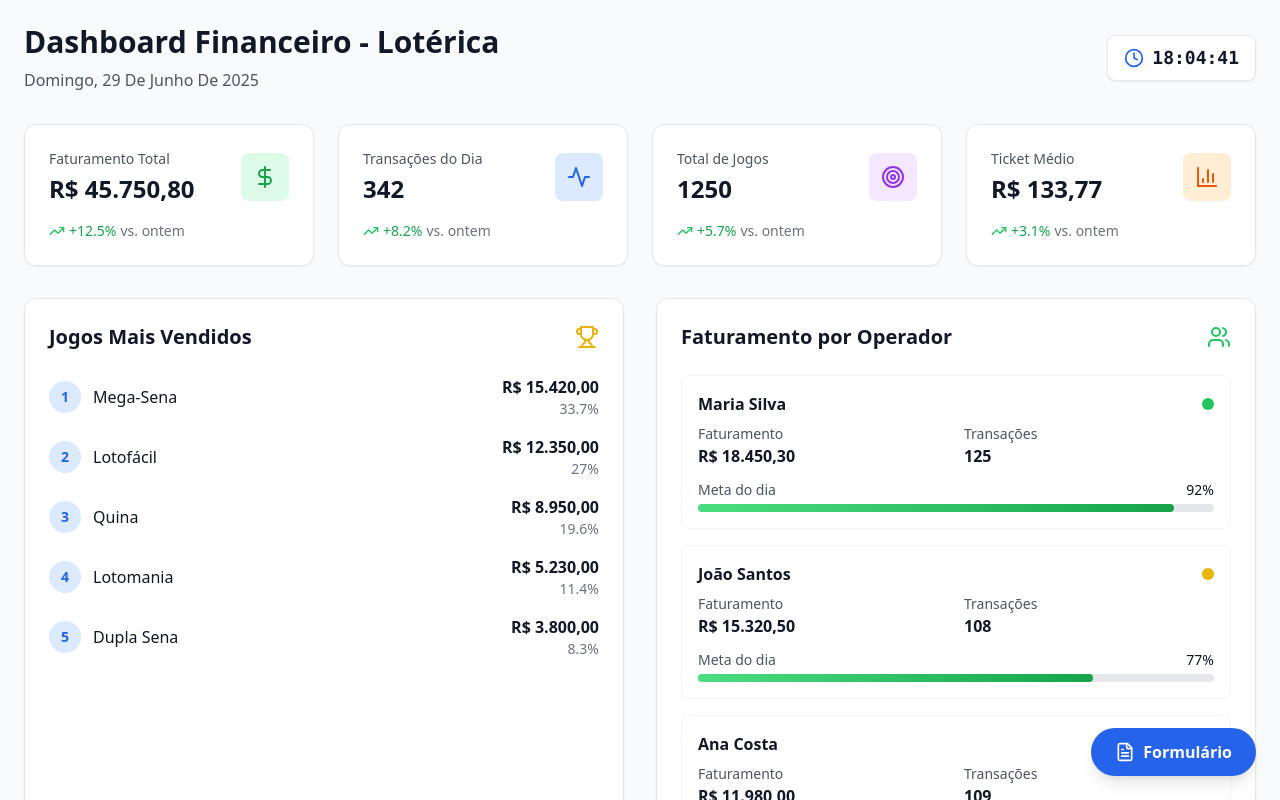
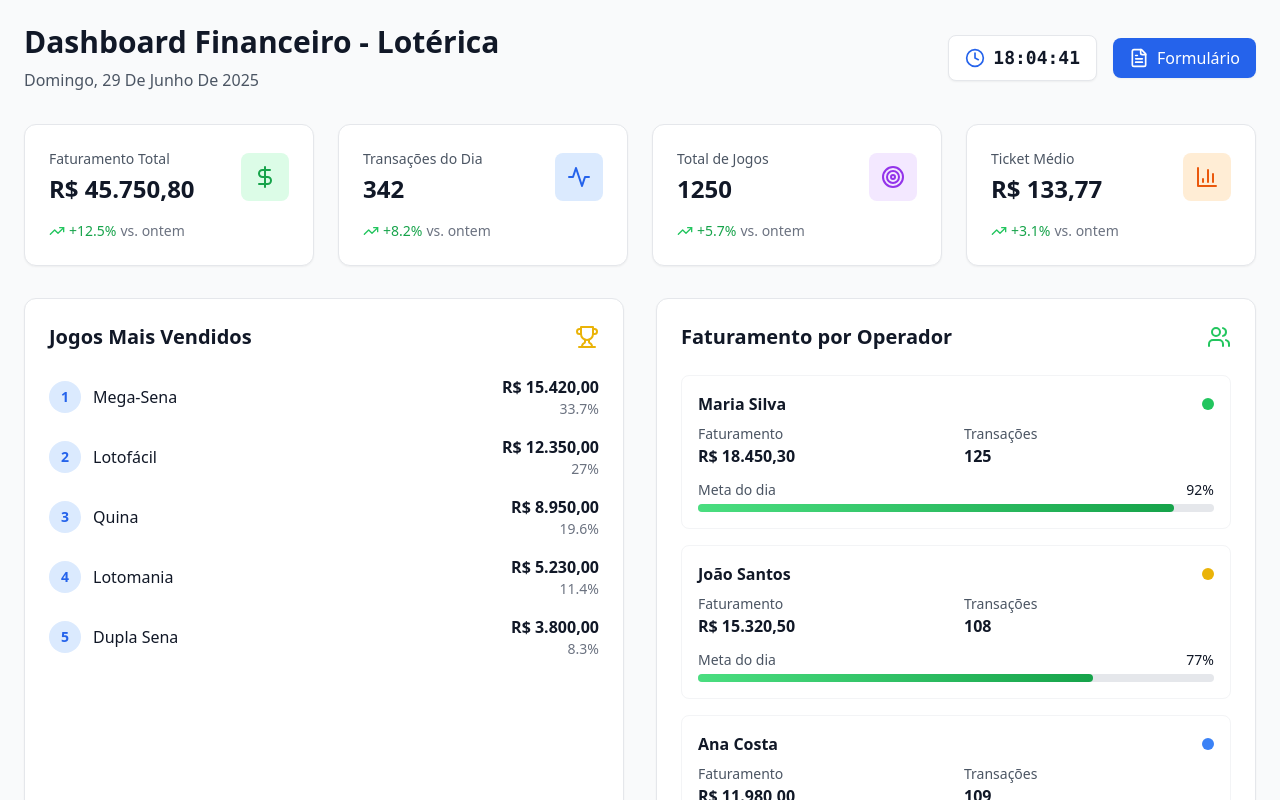
Before and after one commit to denisemarcelo22/RelatorioLoterica, a React (Vite) app: page / in a window 1280 px wide. Shown: the top 800 px of the page. Built offline with nearby package versions, Linux system fonts and the light colour scheme.

Commit message:
Mover Botão Formulário para o Cabeçalho

```diff
--- a/src/components/Dashboard.tsx
+++ b/src/components/Dashboard.tsx
@@ -9,9 +9,9 @@ import {
   Clock,
   Target,
   BarChart3,
-  Activity
+  Activity,
+  FileText
 } from 'lucide-react';
-import FormButton from './FormButton';
 import AuthModal from './AuthModal';
 import FormModal from './FormModal';
 
@@ -112,13 +112,17 @@ const Dashboard: React.FC = () => {
     setIsFormModalOpen(true);
   };
 
+  const handleLogout = () => {
+    setCurrentUser(null);
+  };
+
   return (
     <div className="min-h-screen bg-gray-50 p-6">
       <div className="max-w-7xl mx-auto">
         {/* Header */}
         <div className="mb-8">
-          <div className="flex flex-col md:flex-row md:items-center md:justify-between">
-            <div>
+          <div className="flex flex-col lg:flex-row lg:items-center lg:justify-between gap-4">
+            <div className="flex-1">
               <h1 className="text-3xl font-bold text-gray-900 mb-2">
                 Dashboard Financeiro - Lotérica
               </h1>
@@ -126,11 +130,44 @@ const Dashboard: React.FC = () => {
                 {formatDate(currentTime)}
               </p>
             </div>
-            <div className="mt-4 md:mt-0 flex items-center gap-2 bg-white px-4 py-2 rounded-lg shadow-sm border">
-              <Clock className="w-5 h-5 text-blue-600" />
-              <span className="text-lg font-mono font-semibold text-gray-900">
-                {formatTime(currentTime)}
-              </span>
+
+            <div className="flex flex-col sm:flex-row items-start sm:items-center gap-4">
+              {/* Current Time */}
+              <div className="flex items-center gap-2 bg-white px-4 py-2 rounded-lg shadow-sm border">
+                <Clock className="w-5 h-5 text-blue-600" />
+                <span className="text-lg font-mono font-semibold text-gray-900">
+                  {formatTime(currentTime)}
+                </span>
+              </div>
+
+              {/* User Info and Form Button */}
+              <div className="flex items-center gap-3">
+                {currentUser && (
+                  <div className="bg-white px-4 py-2 rounded-lg shadow-sm border">
+                    <div className="text-sm text-gray-600">
+                      <span className="font-medium text-gray-900">{currentUser.name}</span>
+                      <span className="ml-2">Código: {currentUser.operatorCode}</span>
+                    </div>
+                  </div>
+                )}
+
+                <button
+                  onClick={handleFormButtonClick}
+                  className="bg-blue-600 hover:bg-blue-700 text-white px-4 py-2 rounded-lg shadow-sm hover:shadow-md transition-all duration-300 flex items-center gap-2 font-medium"
+                >
+                  <FileText className="w-5 h-5" />
+                  <span className="hidden sm:inline">Formulário</span>
+                </button>
+
+                {currentUser && (
+                  <button
+                    onClick={handleLogout}
+                    className="bg-gray-600 hover:bg-gray-700 text-white px-4 py-2 rounded-lg shadow-sm hover:shadow-md transition-all duration-300 text-sm font-medium"
+                  >
+                    Sair
+                  </button>
+                )}
+              </div>
             </div>
           </div>
         </div>
@@ -360,9 +397,6 @@ const Dashboard: React.FC = () => {
         </div>
       </div>
 
-      {/* Form Button */}
-      <FormButton onClick={handleFormButtonClick} />
-
       {/* Modals */}
       <AuthModal
         isOpen={isAuthModalOpen}
--- a/src/components/FormButton.tsx
+++ /dev/null
@@ -1,20 +0,0 @@
-import React from 'react';
-import { FileText } from 'lucide-react';
-
-interface FormButtonProps {
-  onClick: () => void;
-}
-
-const FormButton: React.FC<FormButtonProps> = ({ onClick }) => {
-  return (
-    <button
-      onClick={onClick}
-      className="fixed bottom-6 right-6 bg-blue-600 hover:bg-blue-700 text-white px-6 py-3 rounded-full shadow-lg hover:shadow-xl transition-all duration-300 flex items-center gap-2 font-semibold z-50"
-    >
-      <FileText className="w-5 h-5" />
-      Formulário
-    </button>
-  );
-};
-
-export default FormButton;
```
